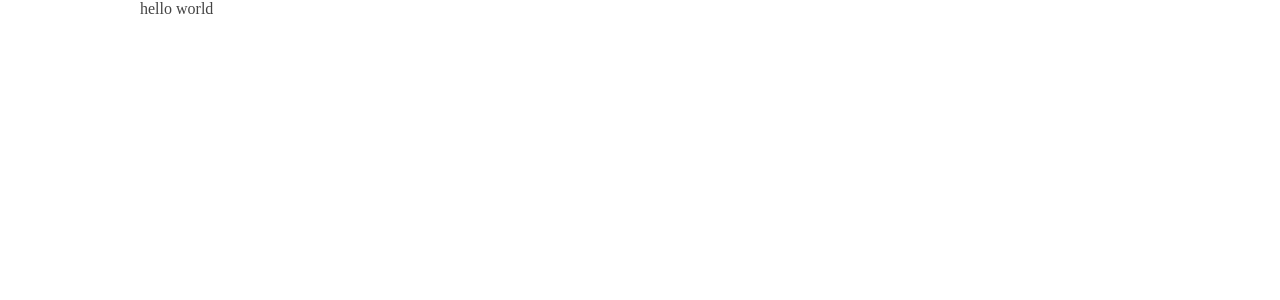
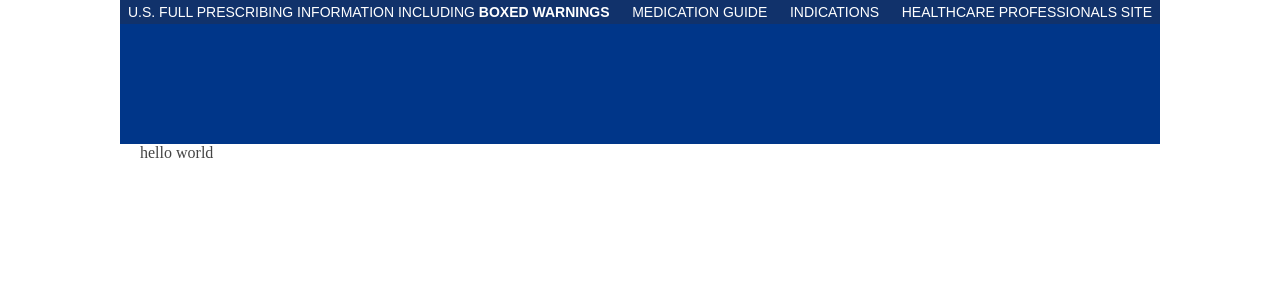
Before and after one commit to michaelpaulcuccia/eliquis_rebuild, a Next.js app in the folder client/: page / in a window 1280 px wide. Shown: the top 300 px of the page. Built offline with nearby package versions, Linux system fonts and the light colour scheme.

Commit message:
progress capture

```diff
--- /dev/null
+++ b/client/layout/Nav/UpperNav.jsx
@@ -0,0 +1,72 @@
+import React from 'react';
+import styled from 'styled-components';
+import { colors } from '../../utils/constants/palette'
+import { breakpoints } from '../../utils/constants/screens';
+import Flex from '@/utils/grid/Flex';
+
+const Root = styled(Flex)`
+    height: 24px;
+    background: ${colors.blue};
+    font-family: 'Arial';
+
+    @media (max-width: ${breakpoints.upperNavBreak}px) {
+        height: 72px;
+        justify-content: space-evenly;
+    }
+
+    div {
+        font-size: 14px;
+        color: ${colors.white};
+
+        &:hover {
+            text-decoration: underline;
+            cursor: pointer;
+        }
+
+        strong {
+            color: ${colors.white};
+        }
+
+        &:first-child {
+            padding-left: 8px;
+        }
+
+        &:last-child {
+            padding-right: 8px;
+        }
+    }
+
+    .hide-nav {
+        @media (max-width: ${breakpoints.upperNavBreak}px) {
+            display: none;
+        }
+    }
+
+    .mobile-adjust {
+        @media (max-width: ${breakpoints.upperNavBreak}px) {
+            text-align: center;
+        }
+    }
+
+    .hidden-desktop {
+        display: none;
+
+        @media (max-width: ${breakpoints.upperNavBreak}px) {
+            display: block;
+        }
+    }
+`;
+
+export default function UpperNav() {
+  return (
+    <Root
+        alignItems='center'
+        justify='space-between'
+    >
+        <div className='mobile-adjust'>U.S. FULL PRESCRIBING <br className='hidden-desktop'/>INFORMATION INCLUDING<br className='hidden-desktop'/> <strong>BOXED WARNINGS</strong></div>
+        <div className='mobile-adjust'>MEDICATION <br className='hidden-desktop'/>GUIDE</div>
+        <div className='hide-nav'>INDICATIONS</div>
+        <div className='hide-nav'>HEALTHCARE PROFESSIONALS SITE</div>
+    </Root>
+  )
+}
--- /dev/null
+++ b/client/layout/Nav/index.jsx
@@ -0,0 +1,31 @@
+import React from 'react';
+import styled from 'styled-components';
+import { colors } from '../../utils/constants/palette'
+import Flex from '@/utils/grid/Flex';
+import UpperNav from './UpperNav';
+
+const Root = styled.div`
+    width: 100vw;
+`;
+
+const Wrapper = styled(Flex)`
+    max-width: 1040px;
+    margin: 0 auto;
+`;
+
+const LowerContainer = styled(Flex)`
+    height: 120px;
+    background: ${colors.purple};
+    color: ${colors.white};
+`;
+
+export default function Nav() {
+  return (
+    <Root>
+        <Wrapper direction='column'>
+            <UpperNav/>
+            <LowerContainer></LowerContainer>
+        </Wrapper>
+    </Root>
+  )
+}
--- a/client/layout/PageLayout.jsx
+++ b/client/layout/PageLayout.jsx
@@ -1,8 +1,14 @@
 import React from 'react';
 import Container from './Container';
+import Nav from './Nav';
 
 export default function PageLayout({children}) {
   return (
-    <Container>{children}</Container>
+    <>
+        <Nav/>
+        <Container>
+            {children}
+        </Container>
+    </>
   )
 }
--- /dev/null
+++ b/client/utils/constants/palette.js
@@ -0,0 +1,6 @@
+export const colors = {
+    red: '#da291c',
+    blue: '#11326b',
+    purple: '#003689',
+    white: '#ffffff'
+}
--- a/client/utils/constants/screens.js
+++ b/client/utils/constants/screens.js
@@ -2,4 +2,5 @@ export const breakpoints = {
     sm: "320",
     md: "500",
     lg: "960",
+    upperNavBreak: '1000'
 };
--- /dev/null
+++ b/client/utils/grid/Flex.jsx
@@ -0,0 +1,34 @@
+import React from "react";
+import styled from "styled-components";
+
+const StyledFlex = styled.div`
+  display: flex;
+  justify-content: ${({ justify }) => (justify ? justify : "initial")};
+  flex-direction: ${({ direction }) => (direction ? direction : "initial")};
+  flex-wrap: ${({ wrap }) => (wrap ? wrap : "initial")};
+  align-content: ${({ alignContent }) => (alignContent ? alignContent : "initial")};
+  align-items: ${({ alignItems}) => (alignItems? alignItems: "initial")};
+`;
+
+export default function Flex({
+  className,
+  children,
+  justify,
+  direction,
+  wrap,
+  alignContent,
+  alignItems
+}) {
+  return (
+    <StyledFlex
+      className={className}
+      justify={justify}
+      direction={direction}
+      wrap={wrap}
+      alignContent={alignContent}
+      alignItems={alignItems}
+    >
+      {children}
+    </StyledFlex>
+  );
+}
```
Also changed, not shown: client/layout/Nav/LowerNav.jsx (added).
